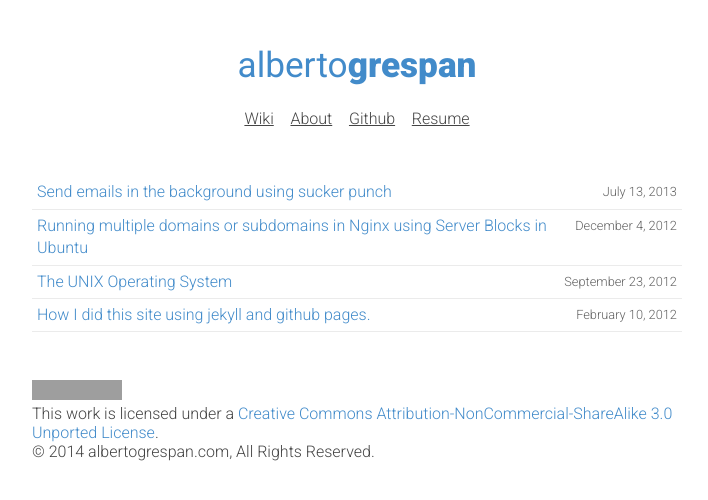
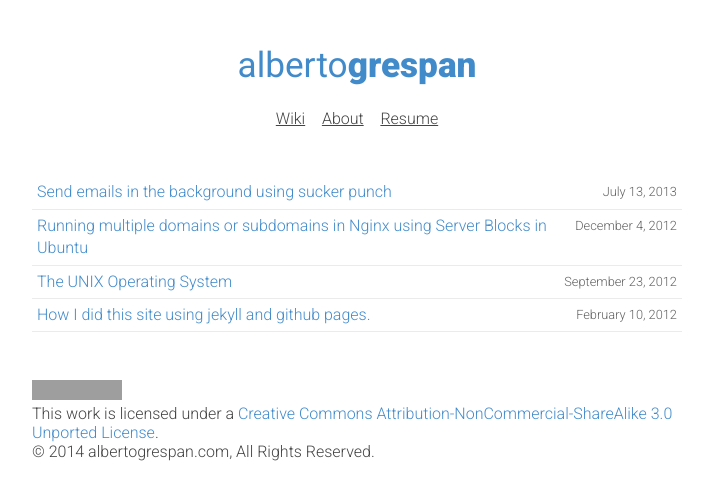
Before and after one commit to albertogg/albertogg.github.com, a Jekyll site: the page built from index.html, in a window 1280 px wide. Shown: the top 500 px of the page, without its empty margins (283-991 px from the left). Built offline with Jekyll 4.4.1, drawn with Linux system fonts in a browser that asks for light colours; nearby versions of some CDN libraries; Markdown is read by kramdown in place of the engine named in the settings; grey boxes are pictures that could not be loaded.

Commit message:
Remove github from the navigation
Remove github from navigation bar as it will be near the footer as an icon.

```diff
--- a/_includes/page-header.html
+++ b/_includes/page-header.html
@@ -6,7 +6,6 @@
     <ul class="menu">
       <li><a href="/wiki.html">Wiki</a></li>
       <li><a href="/about.html">About</a></li>
-      <li><a href="https://github.com/albertogg">Github</a></li>
       <li><a href="http://albertogrespan.com/resume">Resume</a></li>
     </ul>
   </header> <!-- class containter -->
```
